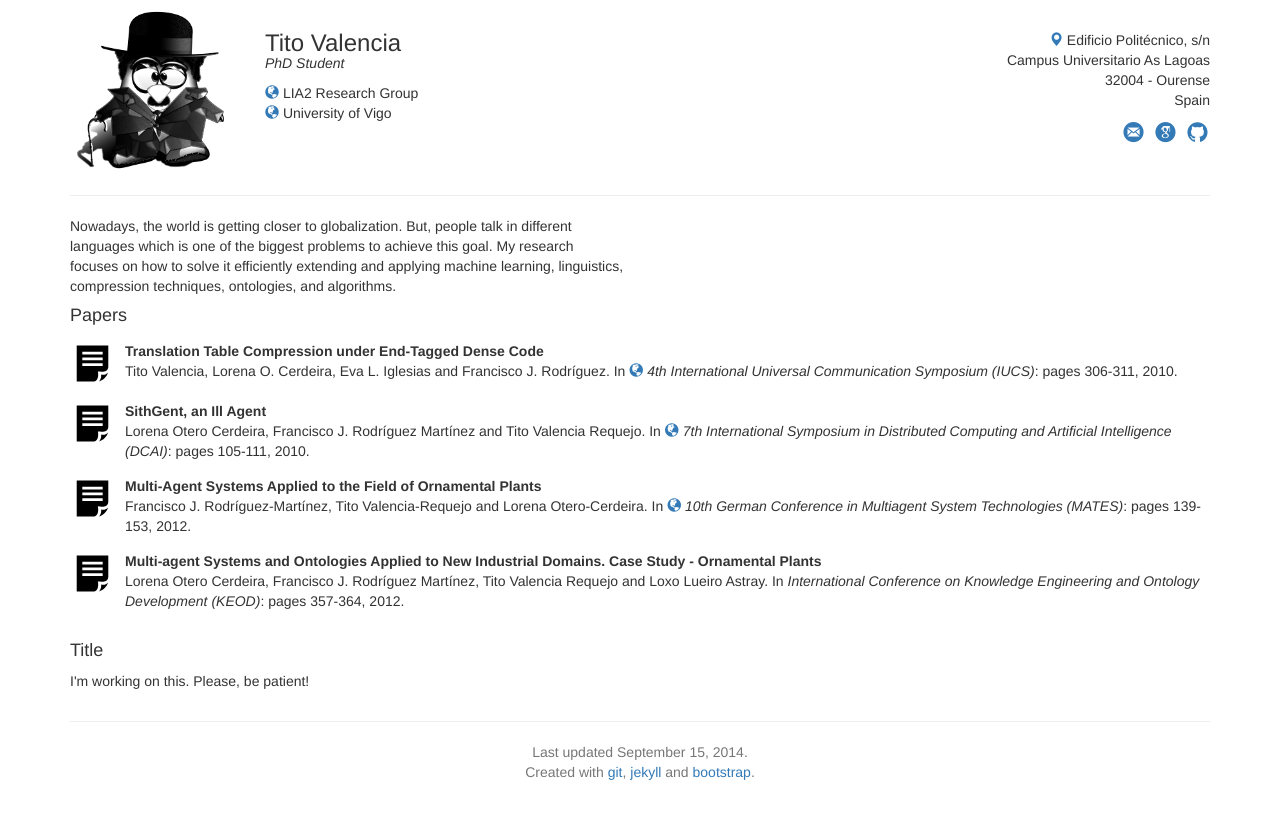
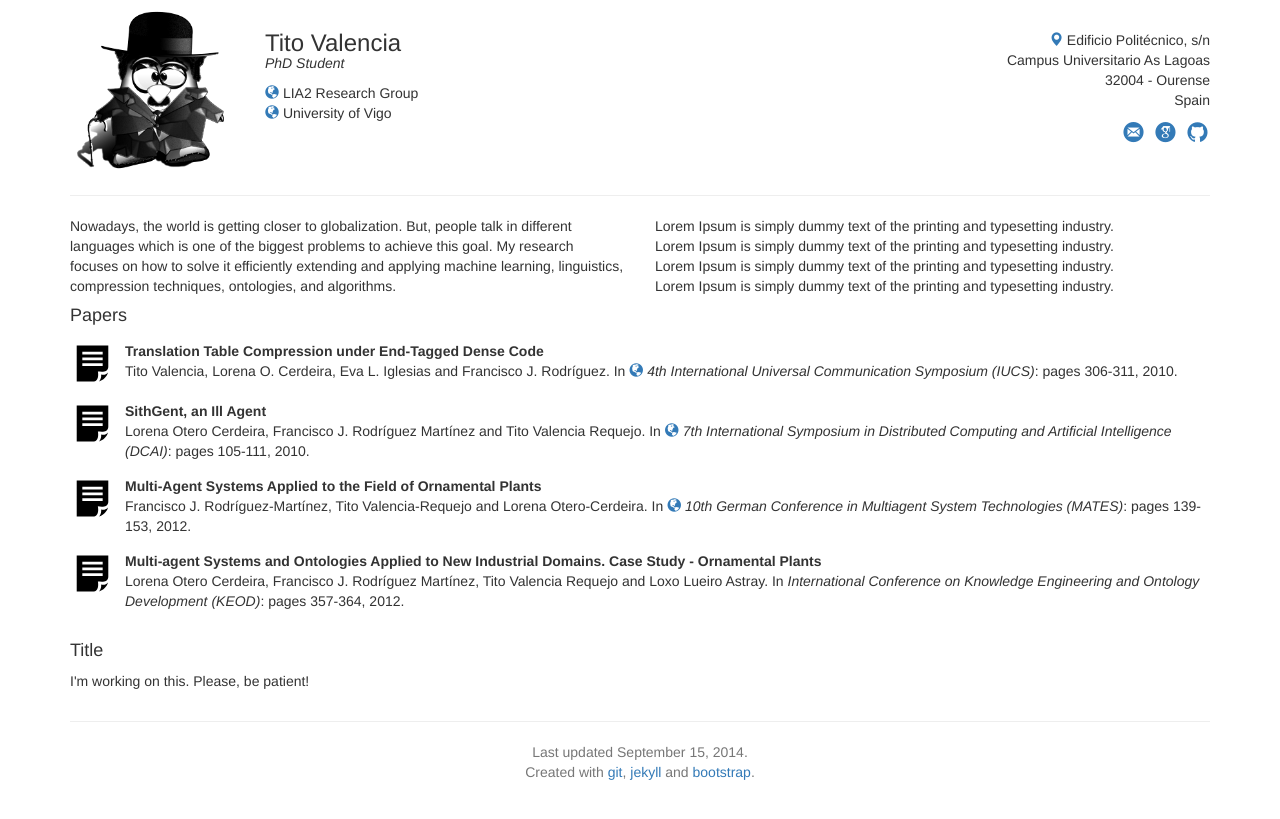
Before and after one commit to tvalreq/tvalreq.github.com, a Jekyll site: the page built from index.html, in a window 1280 px wide. Shown: the top 819 px of the page. Built offline with Jekyll 4.4.1, drawn with Linux system fonts in a browser that asks for light colours; nearby versions of some CDN libraries.

Commit message:
minor bugs

```diff
--- a/index.html
+++ b/index.html
@@ -11,7 +11,7 @@ description: Tito Valencia's Homepage
 		</section>
 	</div>
 	<div class="col-xs-12 col-sm-6 col-md-6 col-lg-6">
-		<section id="news" class="hidden">
+		<section id="news" class="oculto">
 			Lorem Ipsum is simply dummy text of the printing and typesetting industry.
 			<br/>
 			Lorem Ipsum is simply dummy text of the printing and typesetting industry.
```
